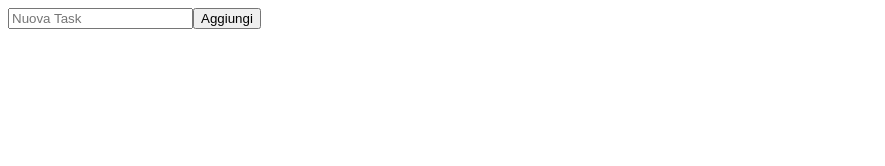
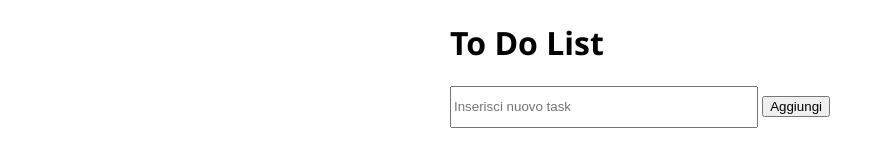
Before and after one commit to Sir-Frederik/u1-s3-3, a plain HTML site: page index.html in a window 1280 px wide. Shown: the whole page, without its empty margins (0-885 px from the left). Drawn offline with Linux system fonts and the light colour scheme.

Commit message:
lavorando seguendo il video. creando il form

```diff
--- a/index.html
+++ b/index.html
@@ -4,19 +4,19 @@
     <meta charset="UTF-8" />
     <meta name="viewport" content="width=device-width, initial-scale=1.0" />
     <title>Todo List</title>
+    <link rel="stylesheet" type="text/css" href="style.css" />
   </head>
   <body>
+    <main>
+      <h1>To Do List</h1>
+      <form>
+        <input type="text" placeholder="Inserisci nuovo task" id="newTask" required />
+        <button type="submit">Aggiungi</button>
+      </form>
+      <div id="divTasks">
+        <ul id="tasksList"></ul>
+      </div>
+    </main>
     <script src="./script.js"></script>
-    <!-- <form>
-      <input type="text" placeholder="Nuovo task" />
-      <button type="button">Aggiungi</button>
-    </form>
-    <div id="divTasks">
-      <ul>
-        <span> Compito 1</span>
-        <button type="button" id="Completa">Completato</button>
-        <button type="button" id="Elimina">Elimina</button>
-      </ul>
-    </div> -->
   </body>
 </html>
--- a/script.js
+++ b/script.js
@@ -1,26 +1,25 @@
-window.onload = function () {
-  const body = document.querySelector("body");
+// window.onload = function () {
+//   const body = document.querySelector("body");
 
-  const form = document.createElement("form");
-  const input = document.createElement("input");
-  const button = document.createElement("button");
+//   const form = document.createElement("form");
+//   const input = document.createElement("input");
+//   const button = document.createElement("button");
 
-  button.textContent = "Aggiungi";
-  input.placeholder = "Nuova Task";
+//   button.textContent = "Aggiungi";
+//   input.placeholder = "Nuova Task";
 
-  form.appendChild(input);
-  form.appendChild(button);
-  body.appendChild(form);
+//   form.appendChild(input);
+//   form.appendChild(button);
+//   body.appendChild(form);
+const form = document.querySelector("form");
+const list = document.getElementById("tasksList");
 
-const handleBtnClick = function (e){
-    console.log ("cliccato");
-}
+form.onsubmit = function (event) {
+  event.preventDefault();
+  console.log("submit");
 
-  const div = document.createElement("div");
-  const ul = document.createElement("ul");
-
-  div.id = "divTasks";
-  body.appendChild(div);
+  const inputNode = document.getElementById("newTask");
+  console.log(inputNode.value);
 };
 
 console.log("ciao");
--- /dev/null
+++ b/style.css
@@ -0,0 +1,20 @@
+html {
+    box-sizing: border-box;
+}
+body {
+    margin:0;
+    font-family: 'Segoe UI', Tahoma, Geneva, Verdana, sans-serif ;
+}
+main {
+  width: max-content;
+  margin-inline: auto;
+}
+input {
+    width: 300px;
+}
+input, button [type="submit"]{
+    min-height: 36px;
+}
+button [type="submit"] {
+min-width: 36px;
+}
```
